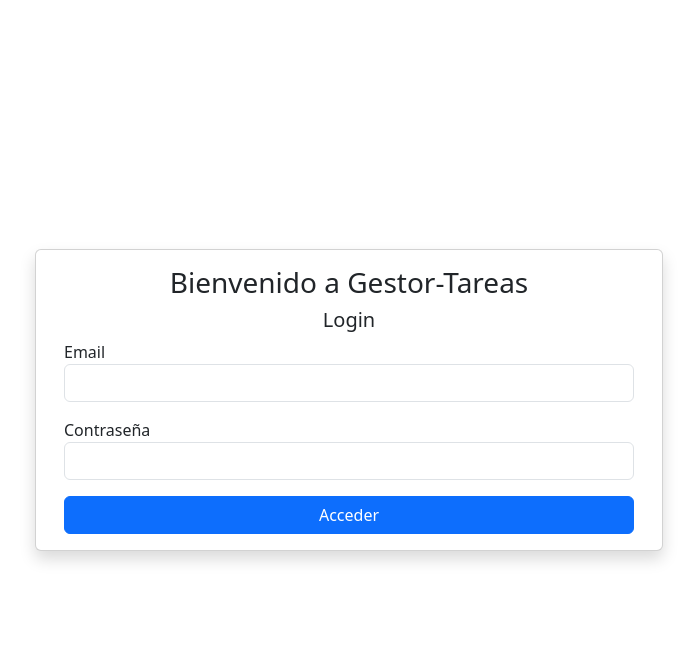
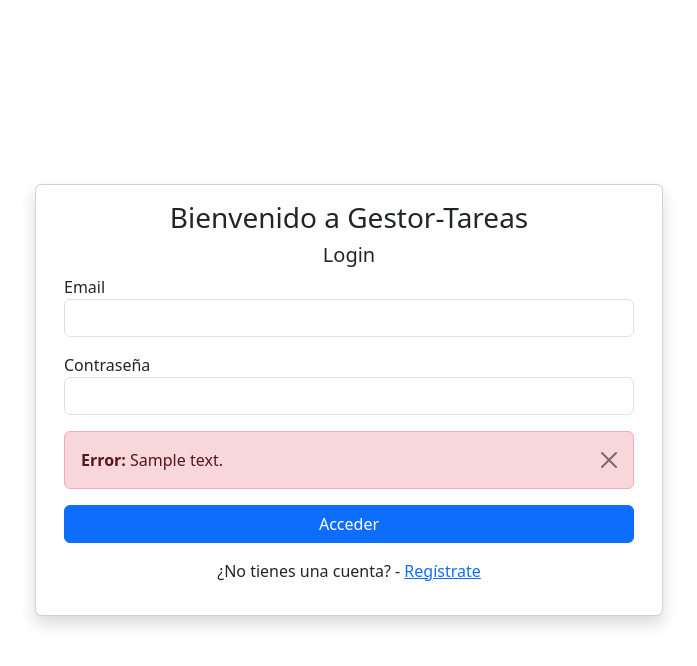
Before and after one commit to DenilsonDonr/sesion-flask, a Flask app: template templates/index.html in a window 1280 px wide. Shown: the top 666 px of the page, without its empty margins (291-988 px from the left). Run offline with Flask 3, Linux system fonts and the light colour scheme; the template is opened without the code that fills it: most values are stand-ins (such as "Sample title", 1, 10 or a date in 2020).

Commit message:
Se mejoró el index.html en caso no los datos ingresados sean errores, también se agregó codigo AJAX para el cambio dinamico al formulario registro

```diff
--- a/templates/index.html
+++ b/templates/index.html
@@ -6,12 +6,13 @@
     <title>Python - Flask - Tareas</title>
     <link href="https://cdn.jsdelivr.net/npm/bootstrap@5.3.2/dist/css/bootstrap.min.css" rel="stylesheet" integrity="sha384-T3c6CoIi6uLrA9TneNEoa7RxnatzjcDSCmG1MXxSR1GAsXEV/Dwwykc2MPK8M2HN" crossorigin="anonymous">
     <script src="https://cdn.jsdelivr.net/npm/bootstrap@5.3.2/dist/js/bootstrap.bundle.min.js" integrity="sha384-C6RzsynM9kWDrMNeT87bh95OGNyZPhcTNXj1NW7RuBCsyN/o0jlpcV8Qyq46cDfL" crossorigin="anonymous"></script>
+    <script src="https://code.jquery.com/jquery-3.6.0.min.js"></script>
 </head>
 <body>
     <main class="d-flex">
         <div class="container-fluid row m-0 vh-100 justify-content-center align-items-center">
             <div class="card shadow w-50">
-                <div class="card-body">
+                <div class="card-body" id="login-form">
                     <form action="/login" method="post">
                         <h3 class="text-center">Bienvenido a Gestor-Tareas</h3>
                         <h5 class="text-center">Login</h5>
@@ -22,11 +23,39 @@
                         <label>Contraseña</label>
                         <input type="password" class="form-control mb-3" name="password">
 
+                        {% if message %}
+
+                            <div class="alert alert-danger alert-dismissible fade show" role="alert">
+                                <strong>Error: </strong> {{ message }}
+                                <button type="button" class="btn-close" data-bs-dismiss="alert" aria-label="Close"></button>
+                            </div>
+
+                        {% endif %}
                         <button type="submit" class="btn btn-primary w-100">Acceder</button>
                     </form>
+                    <p class="text-center mt-3">
+                        ¿No tienes una cuenta? - <a href="/registro" id="registro-link">Regístrate</a>
+                    </p>
+                </div>
+                <div class="card-body d-none" id="registro-form">
+
                 </div>
             </div>
         </div>
     </main>
+    <script>
+        $(document).ready(function() {
+            $("#registro-link").click(function(event) {
+                event.preventDefault();  // Evita que se siga el enlace
+
+                $("#login-form").addClass("d-none");
+                $("#registro-form").removeClass("d-none");
+                // Realiza una solicitud AJAX para cargar el formulario de registro
+                $.get("/registro", function(data) {
+                    $("#registro-form").html(data);
+                });
+            });
+        });
+    </script>
 </body>
 </html>
```
